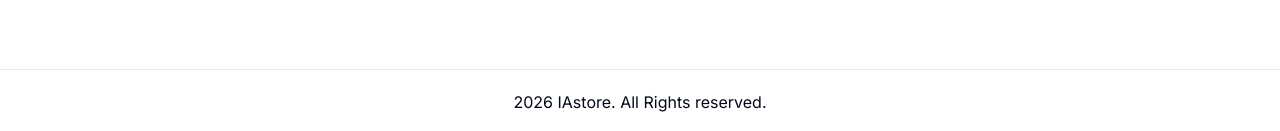
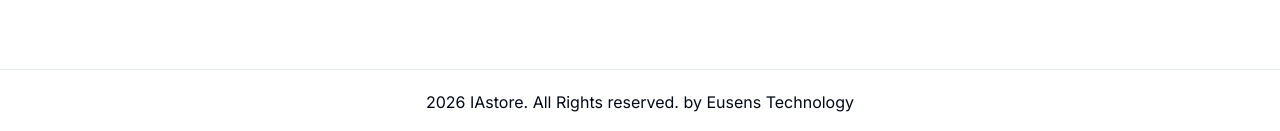
Before and after one commit to eusens/prostore_amplify, a Next.js app: page / in a window 1280 px wide. Shown: the part 910-1041 px from the top of the page. Built offline with nearby package versions, Linux system fonts and the light colour scheme; no server answers; the database is empty.

Commit message:
edit footer

```diff
--- a/components/footer.tsx
+++ b/components/footer.tsx
@@ -6,7 +6,7 @@ const Footer = () => {
   return (
     <footer className='border-t'>
       <div className='p-5 flex-center'>
-        {currentYear} {APP_NAME}. All Rights reserved.
+         {currentYear} {APP_NAME}. All Rights reserved.&nbsp;by&nbsp;<a href="https://eusens.com" target="_blank">Eusens Technology</a>
       </div>
     </footer>
   );
```
